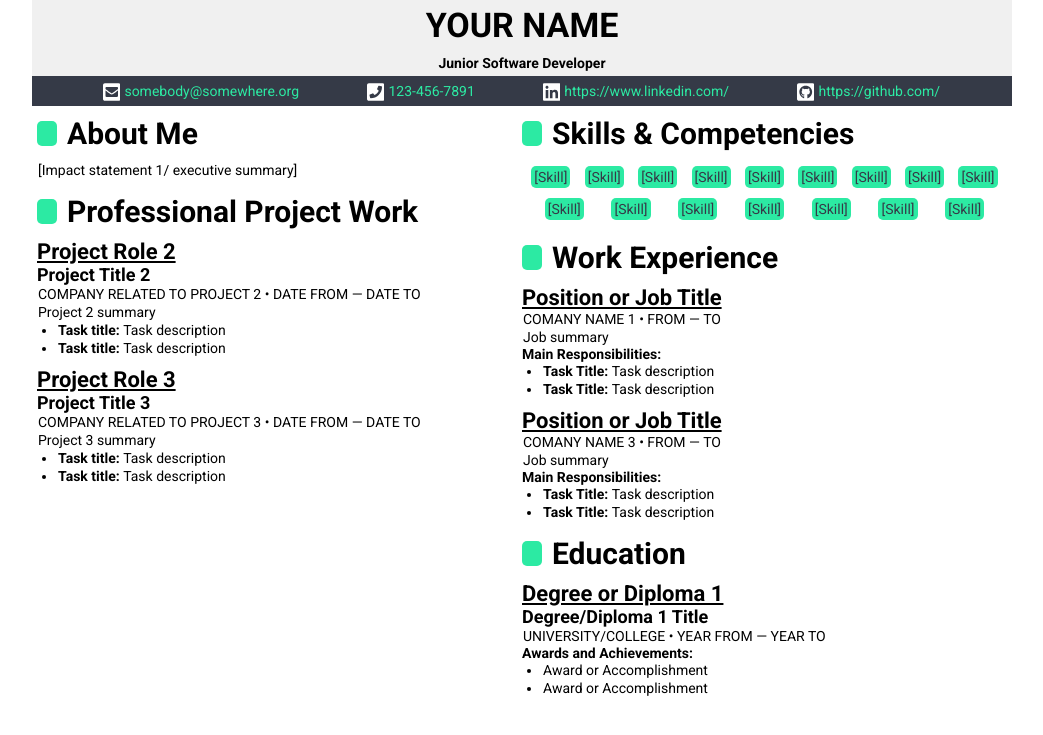
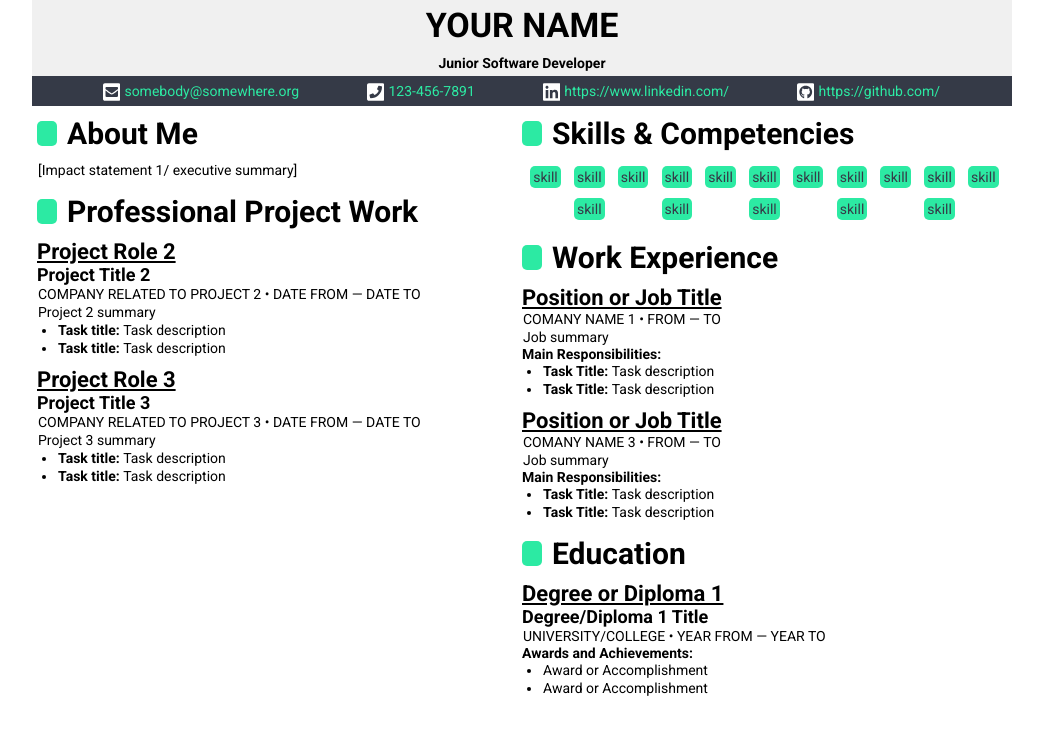
Before and after one commit to oroshi-tom/jekyll-resume, a Jekyll site: the page built from resumes/resume-1.md, in a window 1280 px wide. Shown: the top 735 px of the page, without its empty margins (118-1161 px from the left). Built offline with Jekyll 4.4.1, drawn with Linux system fonts in a browser that asks for light colours.

Commit message:
add skillset categories

```diff
--- a/_config.yml
+++ b/_config.yml
@@ -3,7 +3,7 @@
 
 # Site Settings
 title: "Modern Resume Template"
-baseurl: "jekyll-resume-template"
+#baseurl: "jekyll-resume-template"
 
 # Global Variables - same on every resume
 resume_name: "Your Name"
@@ -40,10 +40,16 @@ defaults:
       resume_title: "Job Title"
       # Only include one 'About Me' Statement
       about: 1
+
       # Specify project ID's from _data/projects, separated by comma
       projects: [1, 2]
+
+      # Specify Skillset name from _data/skills
+      skills: other-skills
+
       # Specify work ID's from _data/work
       work: [1, 2]
+
       # Specify education ID's from _data/education
       education: [1, 2]
 
--- a/_includes/header-links.html
+++ b/_includes/header-links.html
@@ -8,6 +8,8 @@
                 <a class="c-resume-header__contact-link" href="mailto:{{ site.resume_header_links.resume_header_email }}">{{ site.resume_header_links.resume_header_email }}</a>
             </li>
         {% endif %}
+
+
         {% if site.resume_header_links.resume_header_phone %}
             <li class="c-resume-header__contact-item">
                 <i class="c-resume-header__contact-icon">{%- include icons/icon-phone.html -%}</i>
--- a/_includes/skills.html
+++ b/_includes/skills.html
@@ -1,13 +1,11 @@
 <!-- included skills -->
 <div class="c-resume-entry">
-    <div class="c-resume-entry__body ">
-        <ul class="c-resume-section__float-container">
-            {% for skill in site.data.skills %}
-                <li class="c-resume-section__float-item">
-                    {{ skill.skill }}
-                </li>
-            {% endfor %}
-        </ul>
-    </div>
+  <div class="c-resume-entry__body">
+    <ul class="c-resume-section__float-container">
+      {% for skill in skillset.skills %}
+        <li class="c-resume-section__float-item">{{ skill }}</li>
+      {% endfor %}
+    </ul>
+  </div>
 </div>
 <!-- end included skills -->
--- a/_layouts/resume.html
+++ b/_layouts/resume.html
@@ -59,16 +59,32 @@
           {%- endif -%}
         </div><!-- ./first column -->
 
-
         <div class="l-column-right"><!-- begin second column-->
           {%- if site.resume_section_skills -%}
             <!-- begin Skills section -->
             <section class="c-resume-section">
               {%- include section-header.html section_title="Skills & Competencies" -%}
               <div class="c-resume-section__body">
+                <!-- Get the 'Skill-Categories' entries from front-matter -->
+                {%- if page.skills -%}
+                  {%- assign skills_list = page.skills -%}
+                {%- endif -%}
+                {%- for skillset in site.data.skills -%}
+                  <!-- if assigned -->
+                  {%- if skills_list -%}
+                    <!-- print only selected entries -->
+                    {%- for i in skills_list -%}
+                      {%- if skillset.skillset == i -%}
                         {%- include skills.html -%}
+                      {%- endif -%}
+                    {%- endfor -%}
+                    <!-- else print all entries-->
+                  {%- else -%}
+                    {%- include skills.html -%}
+                  {%- endif -%}
+                {%- endfor -%}
+
               </div>
-
             </section><!-- ./Skills section -->
           {%- endif -%}
           <!-- ./if site.resume_section_skills -->
```
Also changed, not shown: _data/skills.yml (+39 -17 lines), resumes/resume-1.md (+4 -0 lines). Lines whose indentation alone changed are shown as unchanged.
